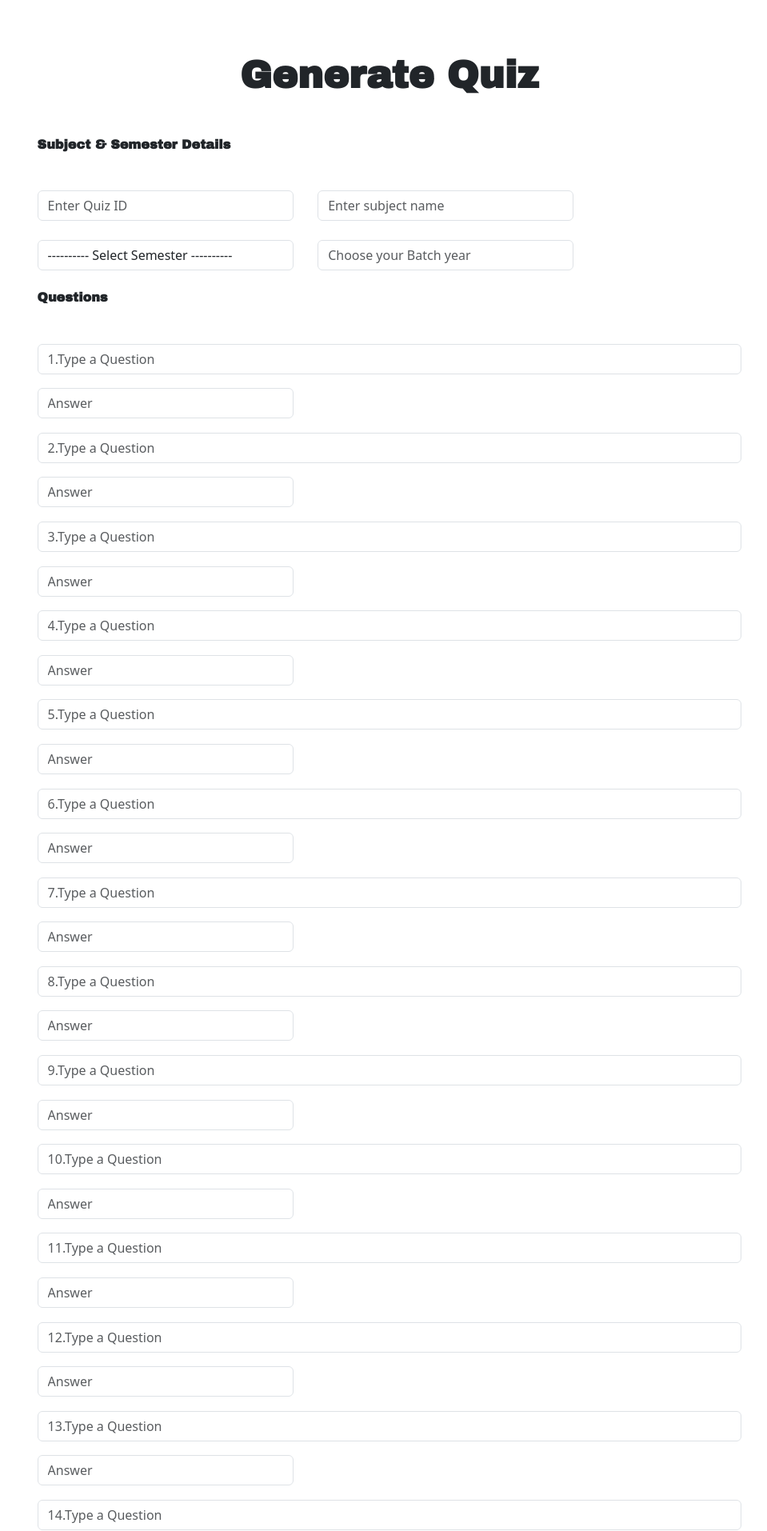
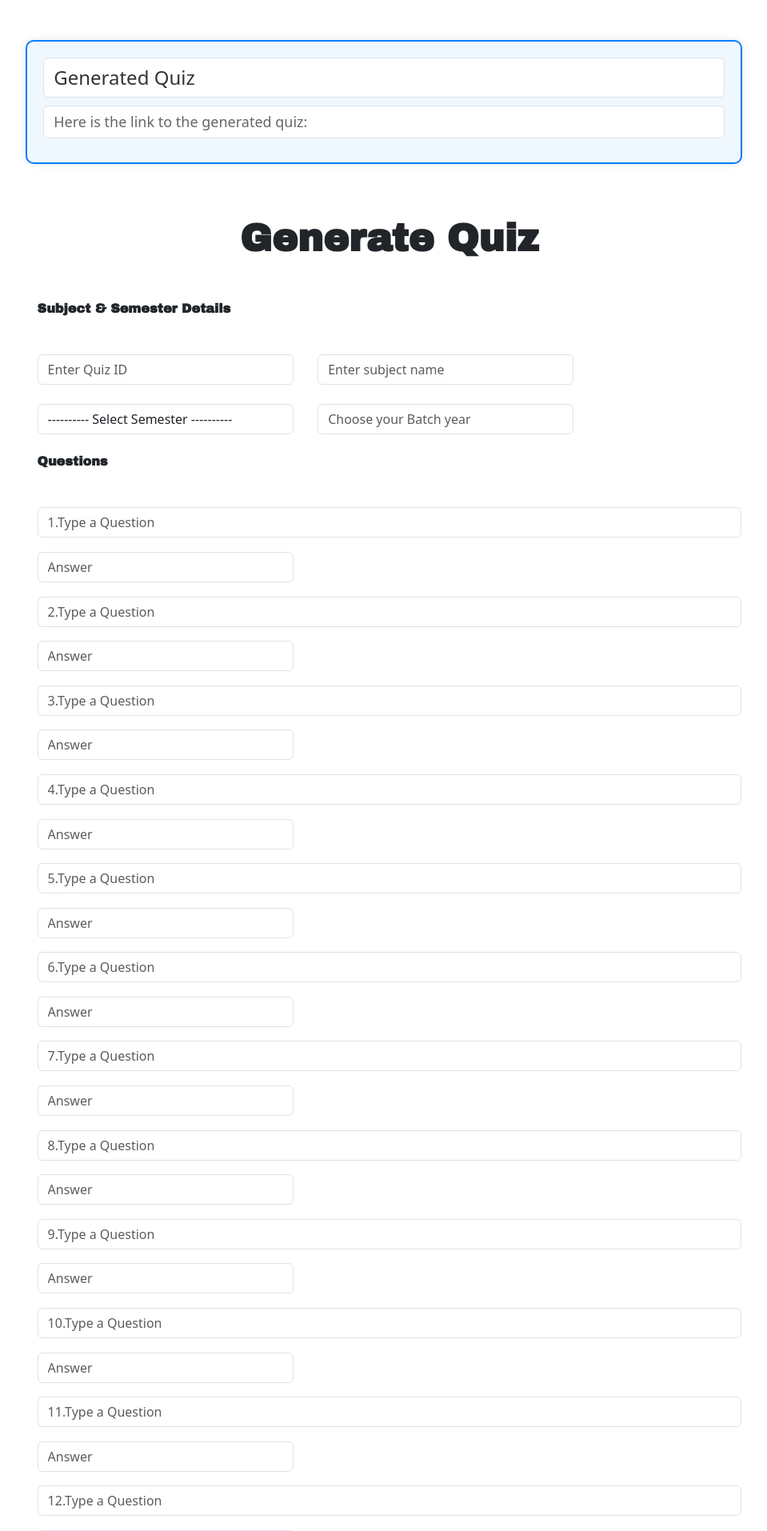
Before and after one commit to AmanAhmed12/Final_sem_project, a Flask app: page /generateQuiz in a window 1280 px wide. Shown: the top 1914 px of the page at 80% size, without its empty margins (19-978 px from the left). Run offline with Flask 3, Linux system fonts and the light colour scheme; some libraries are stand-ins or nearby versions; some web fonts are replaced.

Commit message:
copy link and slight UI modifications on generate quiz

```diff
--- a/static/css/dashboard.css
+++ b/static/css/dashboard.css
@@ -39,7 +39,7 @@ body {
   overflow: hidden;
 }
 .navigation.active {
-  width: 80px;
+  width: 70px;
 }
 
 .navigation ul {
--- a/static/js/dashboard.js
+++ b/static/js/dashboard.js
@@ -18,4 +18,5 @@ let main = document.querySelector(".main");
 toggle.onclick = function () {
   navigation.classList.toggle("active");
   main.classList.toggle("active");
+
 };
--- a/templates/admindashboard.html
+++ b/templates/admindashboard.html
@@ -85,7 +85,7 @@
                         <span class="icon">
                             <ion-icon name="chatbubble-ellipses"></ion-icon>
                         </span>
-                        <span class="title">View Quizzes</span>
+                        <span class="title">Manage Quizzes</span>
                     </a>
                 </li>
 
@@ -125,7 +125,7 @@
                 </div>
 
                 <div class="user">
-                    <img src="../static/images/cus1.jpg" alt="">
+                    <img src="../static/images/userlogo.png" id="userlogo1" />
                 </div>
             </div>
 
--- a/templates/generateQuiz.html
+++ b/templates/generateQuiz.html
@@ -37,19 +37,76 @@
     margin-bottom: 2%;
    }
 
+   .container {
+    position: absolute;
+    top: 50px;
+    left: 0px;
+    width:70vw;
+    padding: 20px;
+    border: 2px solid #007bff; /* Blue border */
+    border-radius: 10px;
+    background-color: #f0f8ff; /* Light blue background */
+    box-shadow: 0 0 10px rgba(0, 0, 0, 0.1); /* Shadow effect */
+    margin-left: 4%;
+
+
+}
+
+h1.form-control {
+    font-size: 24px;
+    margin-bottom: 10px;
+    color: #333;
+}
+
+p.form-control {
+    font-size: 18px;
+    margin-bottom: 10px;
+    color: #666;
+}
+
+a {
+    color: #007bff;
+    text-decoration: none;
+}
+
+a:hover {
+    text-decoration: underline;
+}
+.flexed{
+    margin-top: 18%;
+}
+
+@media (max-width: 768px) {
+            .container {
+                position: static;
+                width: auto;
+                margin: 0;
+                border: 2px solid #007bff; /* Blue border */
+                padding: 0;
+                background-color: #f0f8ff; /* Light blue background */
+                box-shadow: 0 0 10px rgba(0, 0, 0, 0.1); /* Shadow effect */
+            }
+        }
+
+
    </style>
 </head>
 
 
 <body  data-bs-spy="scroll">
     <div class="container">
+        <h1 class="form-control">Generated Quiz</h1>
+        <p class="form-control">Here is the link to the generated quiz:</p>
         {% if quiz_url %}
-        <h1>Generated Quiz</h1>
-        <p>Here is the link to the generated quiz:</p>
-        <p><a href="/quiz/2022FirstYearFirstsemester/sad/Foof">{{ quiz_url }}</a></p>
+        <p class="form-control">
+            <a href="/quiz/2022FirstYearFirstsemester/sad/Foof" id="quizLink">{{ quiz_url }}</a>
+            <span class="copy-icon" onclick="copyToClipboard()">
+                <i class="far fa-copy"></i>
+            </span>
+        </p>
         {% endif %}
+    </div>
 
-    </div>
 
 
         <div class="flexed">
@@ -162,6 +219,20 @@
 
 
 
+        <script>
+            function copyToClipboard() {
+                var quizLink = document.getElementById("quizLink");
+                var range = document.createRange();
+                range.selectNode(quizLink);
+                window.getSelection().removeAllRanges();
+                window.getSelection().addRange(range);
+                document.execCommand("copy");
+                window.getSelection().removeAllRanges();
+                // Optionally, you can show a tooltip or alert message to indicate that the link has been copied
+                alert("Link copied to clipboard!");
+            }
+        </script>
+
     <script src="./static/js/bootstrap.bundle.min.js"></script>
     <script src="./static/js/aos.js"></script>
     <script src="./static/js/main.js"></script>
--- a/templates/studentdashboard.html
+++ b/templates/studentdashboard.html
@@ -125,7 +125,7 @@
                 </div>
 
                 <div class="user">
-                    <img src="../static/images/cus1.jpg" alt="">
+                    <img src="../static/images/userlogo.png" id="userlogo1" />
                 </div>
             </div>
 
```
